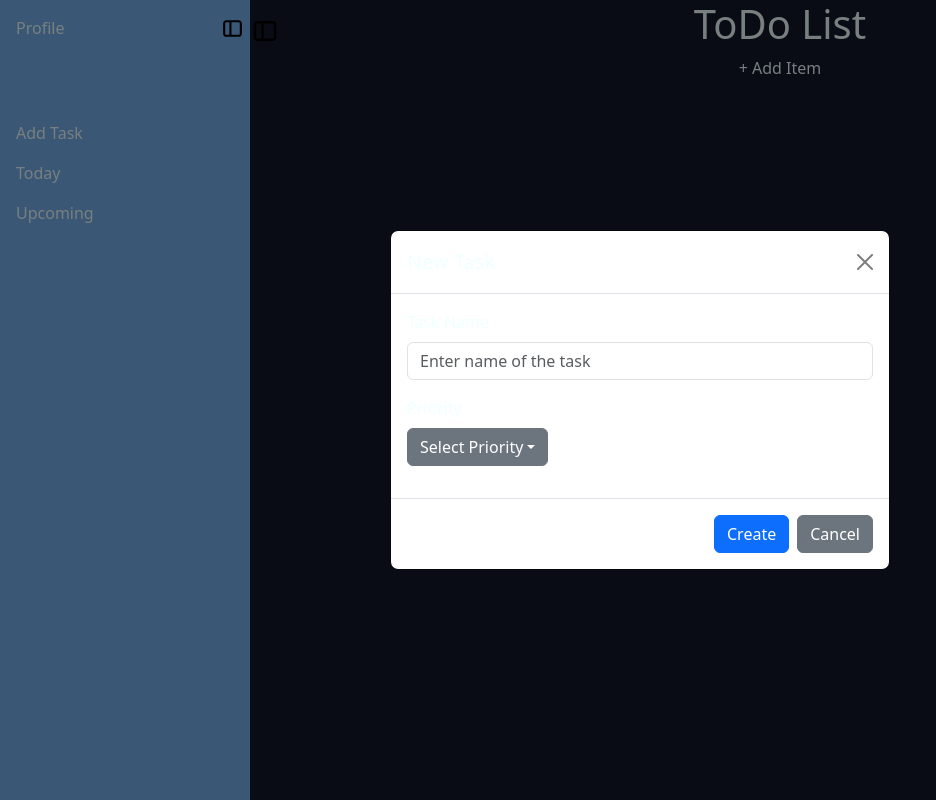
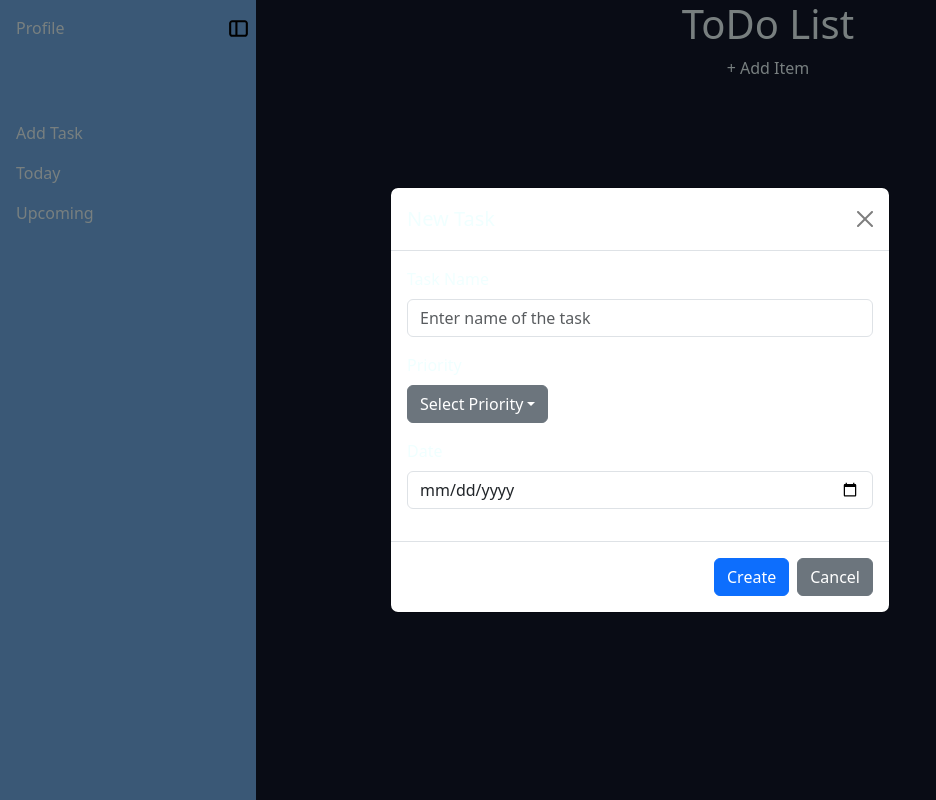
Before and after one commit to asantos3005/to-do-typescript, a React (Vite) app: page / in a window 1280 px wide. Both pictures are taken after a click on the button "+ Add Item". Shown: the whole page, without its empty margins (0-936 px from the left). Built offline with nearby package versions, Linux system fonts and the light colour scheme.

Commit message:
Added due date field functionality to to do items and fixed sidebar toggle

```diff
--- a/src/components/layout.tsx
+++ b/src/components/layout.tsx
@@ -15,6 +15,7 @@ export default function Layout() {
   return (
     <div className="app-container">
       <SideBar sidebarState={sidebarState} toggleSideBar={toggleSideBar} />
+      {sidebarState === "closed" && (
       <div>
         <img
           className="mainSbToggle"
@@ -23,6 +24,7 @@ export default function Layout() {
           alt="Toggle Sidebar"
         />
       </div>
+    )}
 
 
       {/* 👇 This is where the child routes will render */}
--- a/src/pages/Home.tsx
+++ b/src/pages/Home.tsx
@@ -20,13 +20,22 @@ import {
   DropdownItem
 } from "reactstrap";
 
+
 // Types
 type ToDoItemProps = {
   id: number;
   itemName: string;
   priority: number;
   isDone: boolean;
+  dueDate: Date | null; // <- allow null here
   onDelete: (id: number) => void;
+};
+
+type FormState = {
+  taskName: string;
+  priority: PriorityItem | null;
+  isDone: boolean;
+  dueDate: string;
 };
 
 type PriorityItem = {
@@ -46,7 +55,7 @@ type PriorityDropdownProps = {
 
 
 // Components
-function ToDoItem({ id, itemName, priority, isDone, onDelete }: ToDoItemProps) {
+function ToDoItem({ id, itemName, priority, isDone, dueDate, onDelete }: ToDoItemProps) {
   return (
     <div className="toDoItem">
       <div className="buttonContainer">
@@ -55,6 +64,7 @@ function ToDoItem({ id, itemName, priority, isDone, onDelete }: ToDoItemProps) {
         </button>
       </div>
       <div className="detailsContianer">
+        <p>Due: {dueDate ? dueDate.toLocaleDateString() : "No due date"}</p>
         <p>{itemName} - {isDone ? "Done" : "Pending"}</p>
         <p>Priority: {priority}</p>
       </div>
@@ -111,14 +121,11 @@ export default function Home() {
   const [modal, setModal] = useState(false);
 
   // The state of a form
-  const [formState, setFormState] = useState<{
-    taskName: string;
-    priority: PriorityItem | null;
-    isDone: boolean;
-  }>({
+  const [formState, setFormState] = useState<FormState>({
   taskName: '',
   priority: null,
-    isDone: false
+  isDone: false,
+  dueDate: ''
 });
 
   // Update form state on input change
@@ -144,17 +151,24 @@ export default function Home() {
   const newTask: ToDoItemProps = {
     id: Date.now(),
     itemName: formState.taskName,
-      priority: parseInt(formState.priority.label?.slice(1) || "3"), // Extract number from "P1"
+    priority: parseInt(formState.priority.label?.slice(1) || "3"),
     isDone: formState.isDone,
+    dueDate: formState.dueDate ? new Date(formState.dueDate) : null, // 👈 CONVERT here
     onDelete: handleDeleteTask
   };
 
   setTodoItems((prev) => [...prev, newTask]);
 
-    // Reset form and close modal
-    setFormState({ taskName: '', priority: null, isDone: false });
+  setFormState({
+    taskName: '',
+    priority: null,
+    isDone: false,
+    dueDate: ''
+  });
+
   toggle();
 };
+
 
   const handleDeleteTask = (idToDelete: number) => {
   // Tick Sound Feedback
@@ -217,6 +231,18 @@ export default function Home() {
                 <Label>Priority</Label>
                 <PriorityDropdown selected={formState.priority} onSelect={handlePriorityChange} />
               </FormGroup>
+               <FormGroup>
+                <Label for="exampleDate">
+                  Date
+                </Label>
+                <Input
+                  id="exampleDate"
+                  name="dueDate"
+                  type="date"
+                  value={formState.dueDate}
+                  onChange={handleInputChange}
+                />
+              </FormGroup>
             </Form>
           </ModalBody>
           <ModalFooter>
@@ -232,6 +258,7 @@ export default function Home() {
             priority={item.priority}
             itemName={item.itemName}
             isDone={item.isDone}
+            dueDate={item.dueDate}
             onDelete={handleDeleteTask}
           />
         ))}
```
Lines whose indentation alone changed are shown as unchanged.
